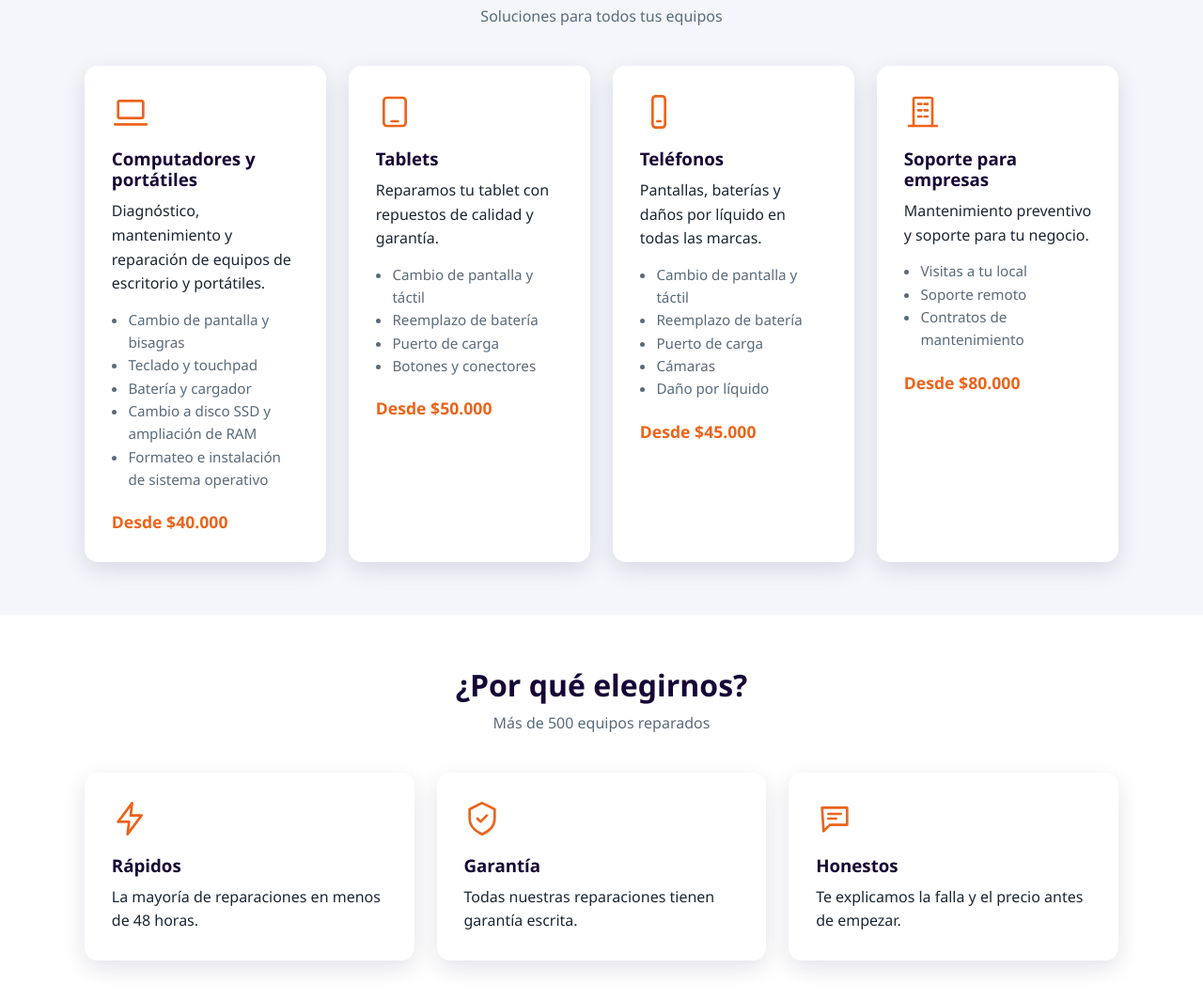
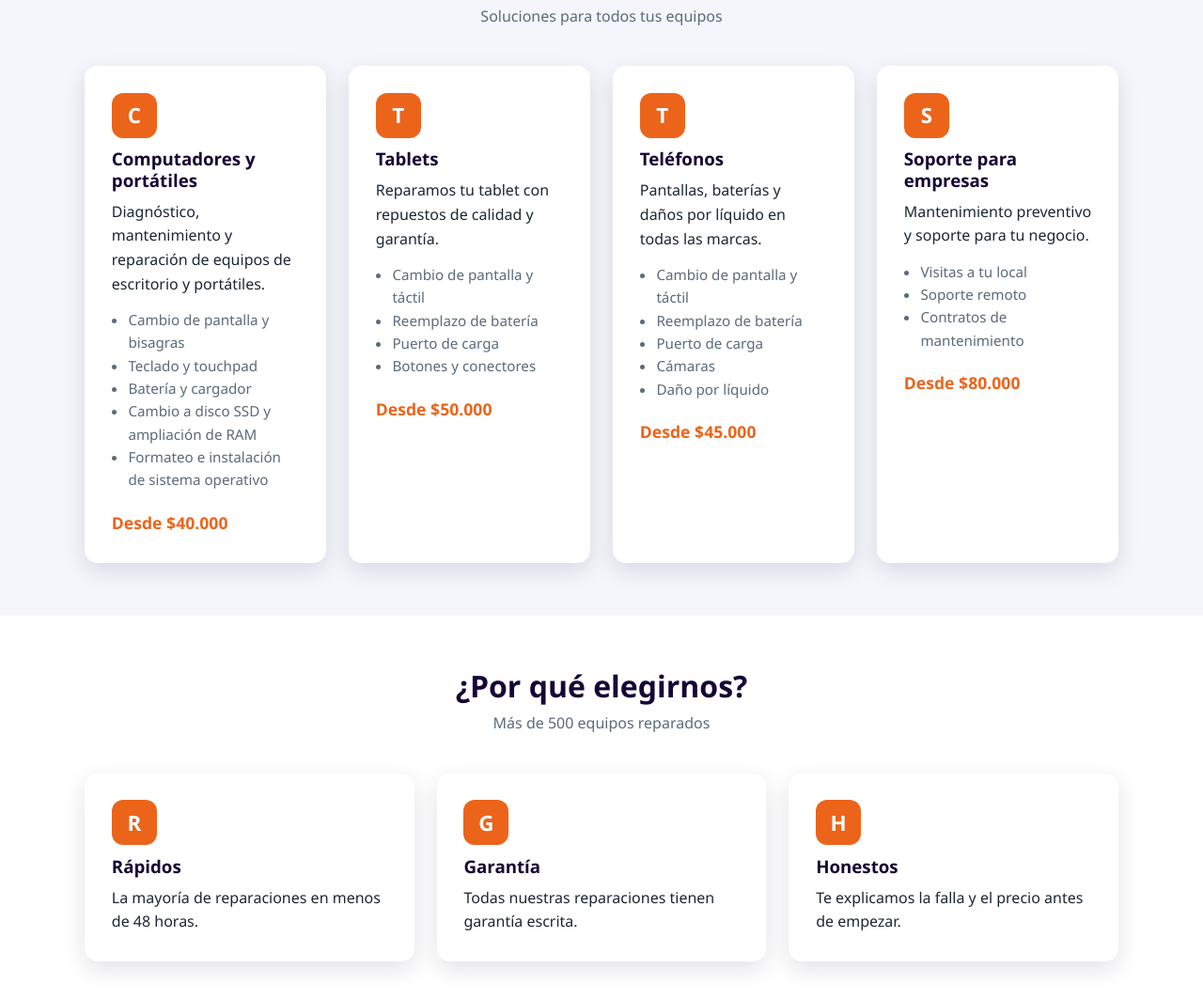
Before and after one commit to Triarch-Studios/leonetic-sitio-web, a plain HTML site: page index.html in a window 1280 px wide. Shown: the part 528-1592 px from the top of the page at 94% size. Drawn offline with Linux system fonts and the light colour scheme.

Commit message:
Simplificar iconos de los servicios con la inicial del nombre

```diff
--- a/css/estilos.css
+++ b/css/estilos.css
@@ -207,15 +207,19 @@ h2.titulo-seccion {
   margin-bottom: 0.5rem;
 }
 
-/* Iconos SVG minimalistas (trazo, hechos a mano) */
-.icono-svg {
-  color: var(--naranja);
+/* Recuadro con la inicial (icono simple del servicio) */
+.badge {
+  width: 48px;
+  height: 48px;
+  border-radius: 12px;
+  background-color: var(--naranja);
+  color: var(--blanco);
+  display: flex;
+  align-items: center;
+  justify-content: center;
+  font-size: 1.4rem;
+  font-weight: bold;
   margin-bottom: 0.7rem;
-}
-
-.icono-svg svg {
-  width: 40px;
-  height: 40px;
 }
 
 .tarjeta h3 {
--- a/index.html
+++ b/index.html
@@ -60,31 +60,17 @@
         <p class="subtitulo">Más de 500 equipos reparados</p>
         <div class="grilla">
           <div class="tarjeta">
-            <div class="icono-svg">
-              <svg viewBox="0 0 24 24" fill="none" stroke="currentColor" stroke-width="1.6" stroke-linecap="round" stroke-linejoin="round">
-                <path d="M13 2 4 14h7l-1 8 9-12h-7z" />
-              </svg>
-            </div>
+            <div class="badge">R</div>
             <h3>Rápidos</h3>
             <p>La mayoría de reparaciones en menos de 48 horas.</p>
           </div>
           <div class="tarjeta">
-            <div class="icono-svg">
-              <svg viewBox="0 0 24 24" fill="none" stroke="currentColor" stroke-width="1.6" stroke-linecap="round" stroke-linejoin="round">
-                <path d="M12 2 4 6v6c0 5 3.5 8 8 10 4.5-2 8-5 8-10V6z" />
-                <path d="m9 12 2 2 4-4" />
-              </svg>
-            </div>
+            <div class="badge">G</div>
             <h3>Garantía</h3>
             <p>Todas nuestras reparaciones tienen garantía escrita.</p>
           </div>
           <div class="tarjeta">
-            <div class="icono-svg">
-              <svg viewBox="0 0 24 24" fill="none" stroke="currentColor" stroke-width="1.6" stroke-linecap="round" stroke-linejoin="round">
-                <path d="M4 5h16v11H9l-4 4z" />
-                <path d="M8 9h8M8 12h5" />
-              </svg>
-            </div>
+            <div class="badge">H</div>
             <h3>Honestos</h3>
             <p>Te explicamos la falla y el precio antes de empezar.</p>
           </div>
--- a/js/servicios.js
+++ b/js/servicios.js
@@ -4,25 +4,6 @@
    arreglo "servicios" (definido en datos.js) y las inserta en
    el HTML. También conecta el botón "Agregar a cotización".
    ============================================================ */
-
-// Iconos SVG minimalistas (hechos a mano con líneas) para cada servicio
-function iconoServicio(id) {
-  const svgs = {
-    // Laptop
-    computadores:
-      '<svg viewBox="0 0 24 24" fill="none" stroke="currentColor" stroke-width="1.6" stroke-linecap="round" stroke-linejoin="round"><rect x="4" y="5" width="16" height="11" rx="1"/><path d="M2 20h20"/></svg>',
-    // Tablet
-    tablets:
-      '<svg viewBox="0 0 24 24" fill="none" stroke="currentColor" stroke-width="1.6" stroke-linecap="round" stroke-linejoin="round"><rect x="5" y="3" width="14" height="18" rx="2"/><line x1="10" y1="18" x2="14" y2="18"/></svg>',
-    // Teléfono
-    telefonos:
-      '<svg viewBox="0 0 24 24" fill="none" stroke="currentColor" stroke-width="1.6" stroke-linecap="round" stroke-linejoin="round"><rect x="8" y="2" width="8" height="20" rx="2"/><line x1="11" y1="18" x2="13" y2="18"/></svg>',
-    // Edificio (empresas)
-    empresas:
-      '<svg viewBox="0 0 24 24" fill="none" stroke="currentColor" stroke-width="1.6" stroke-linecap="round" stroke-linejoin="round"><path d="M6 21V4a1 1 0 0 1 1-1h10a1 1 0 0 1 1 1v17"/><path d="M3 21h18"/><path d="M9 7h2M13 7h2M9 11h2M13 11h2M9 15h2M13 15h2"/></svg>',
-  };
-  return svgs[id] || "";
-}
 
 function pintarServicios(idContenedor, conBoton) {
   const contenedor = document.getElementById(idContenedor);
@@ -33,7 +14,7 @@ function pintarServicios(idContenedor, conBoton) {
   // Recorremos el arreglo de objetos y construimos el HTML
   servicios.forEach(function (s) {
     html += '<div class="tarjeta">';
-    html += '  <div class="icono-svg">' + iconoServicio(s.id) + "</div>";
+    html += '  <div class="badge">' + s.nombre.charAt(0) + "</div>";
     html += "  <h3>" + s.nombre + "</h3>";
     html += "  <p>" + s.descripcion + "</p>";
     html += "  <ul>";
```
